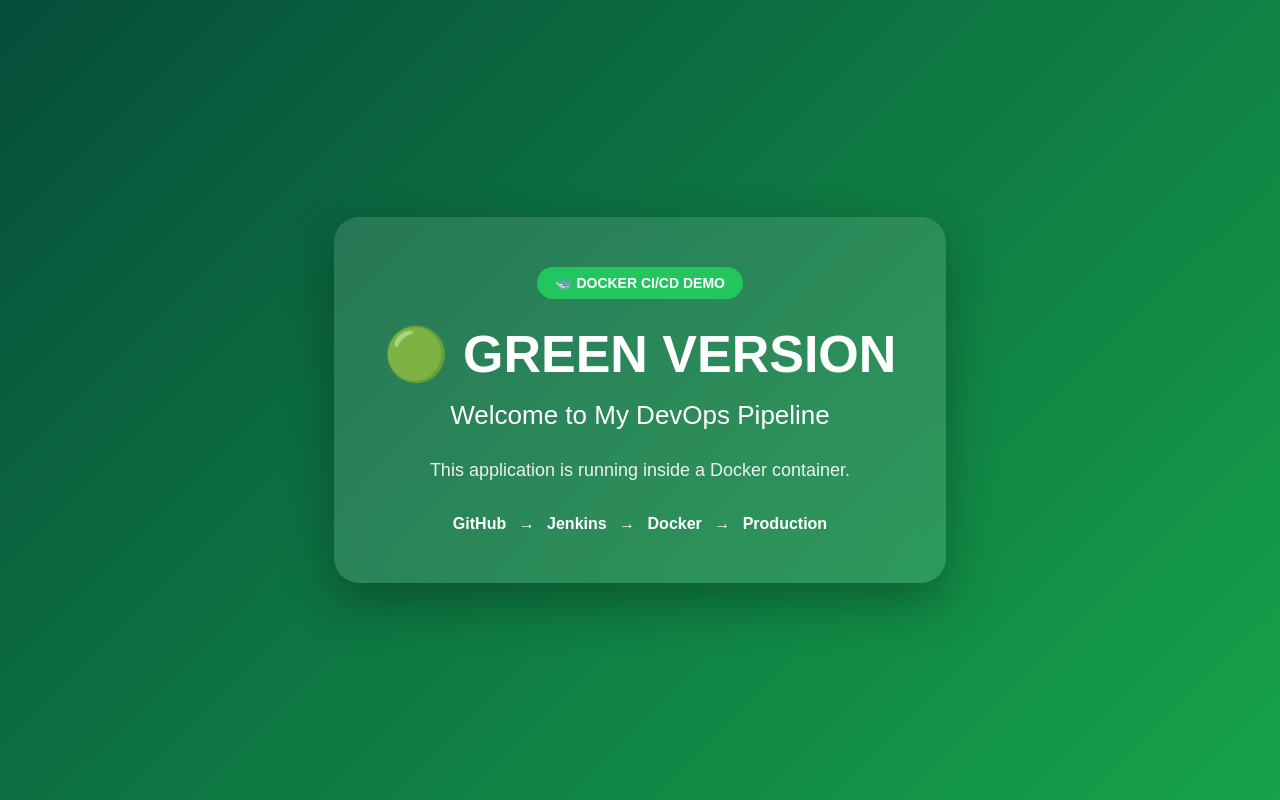
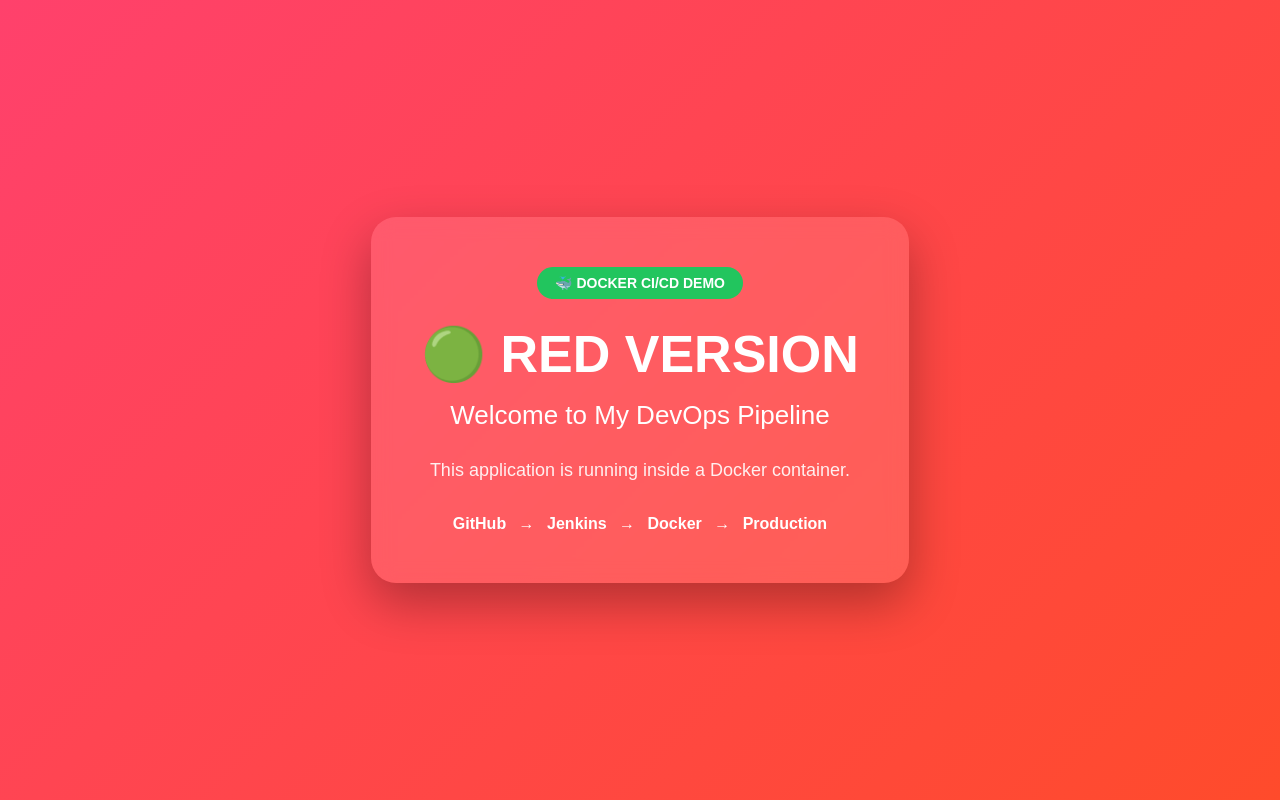
Before and after one commit to Bhargav6991/docker-cicd-demo, a plain HTML site: page index.html in a window 1280 px wide. Drawn offline with Linux system fonts and the light colour scheme.

Commit message:
red color

```diff
--- a/index.html
+++ b/index.html
@@ -18,7 +18,7 @@
             justify-content: center;
             align-items: center;
             font-family: Arial, sans-serif;
-            background: linear-gradient(135deg, #064e3b, #16a34a);
+            background: linear-gradient(135deg, #ff416c, #ff4b2b);
             color: white;
         }
 
@@ -77,7 +77,7 @@
 
         <div class="badge">🐳 DOCKER CI/CD DEMO</div>
 
-        <h1>🟢 GREEN VERSION</h1>
+        <h1>🟢 RED VERSION</h1>
 
         <h2>Welcome to My DevOps Pipeline</h2>
 
```
